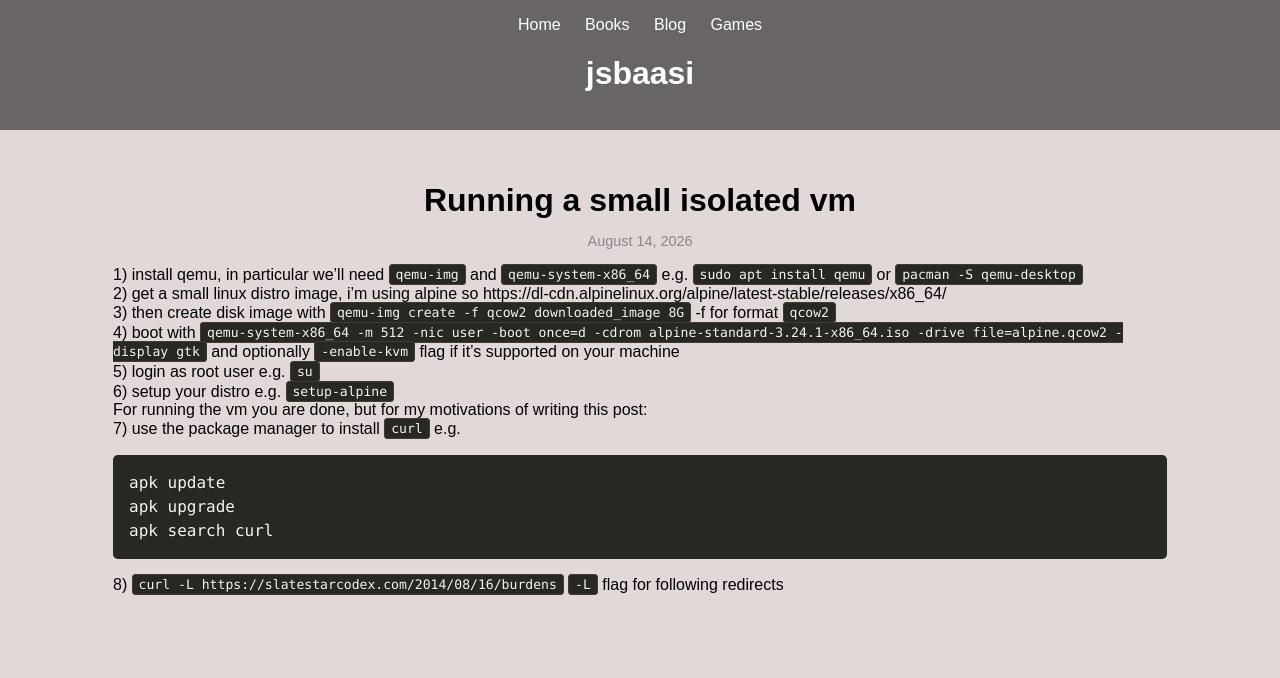
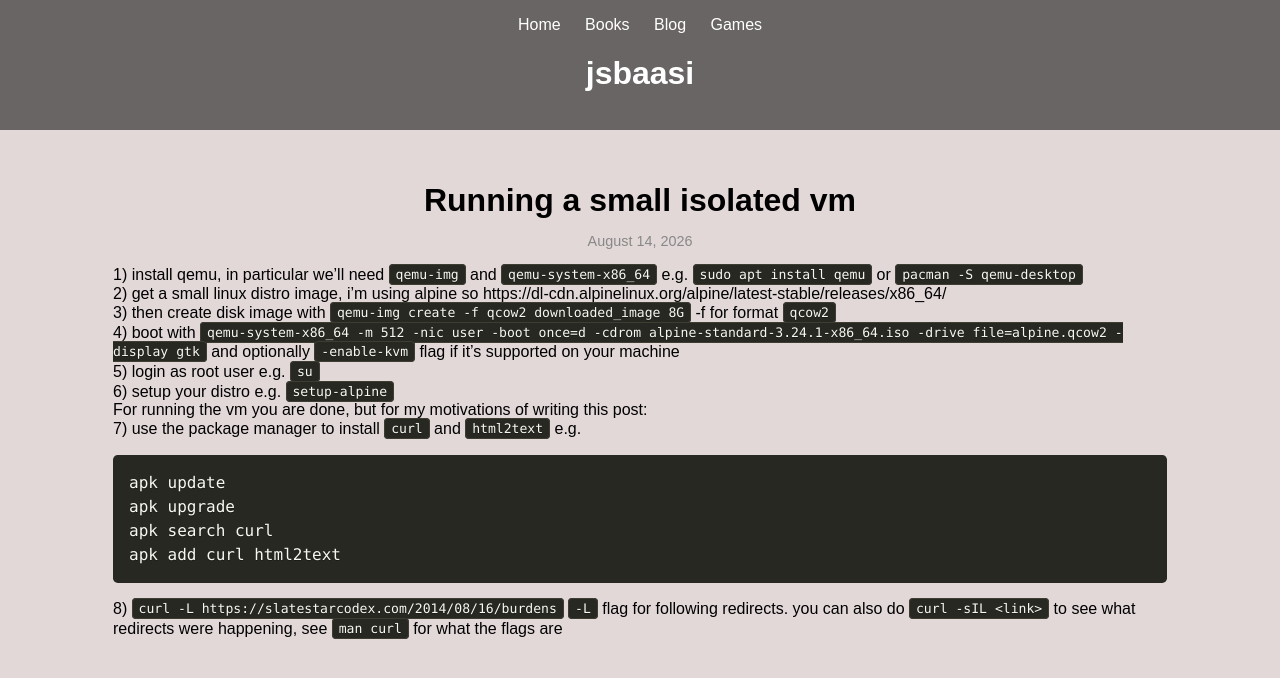
Before and after one commit to jsbaasi/jsbaasi.github.io, a Jekyll site: the page built from _posts/2026-08-14-running-a-small-isolated-vm.md, in a window 1280 px wide. Shown: the top 678 px of the page. Built offline with Jekyll 4.4.1, drawn with Linux system fonts in a browser that asks for light colours.

Commit message:
vault backup: 2026-08-14 14:16:08

````diff
--- a/_posts/2026-08-14-running-a-small-isolated-vm.md
+++ b/_posts/2026-08-14-running-a-small-isolated-vm.md
@@ -12,10 +12,11 @@ permalink: /running-a-small-isolated-vm/
 5) login as root user e.g. `su`
 6) setup your distro e.g. `setup-alpine`
 For running the vm you are done, but for my motivations of writing this post:
-7) use the package manager to install `curl` e.g.
+7) use the package manager to install `curl` and `html2text` e.g.
 ```
 apk update
 apk upgrade
 apk search curl
+apk add curl html2text
 ```
-8) `curl -L https://slatestarcodex.com/2014/08/16/burdens` `-L` flag for following redirects
+8) `curl -L https://slatestarcodex.com/2014/08/16/burdens` `-L` flag for following redirects. you can also do `curl -sIL <link>` to see what redirects were happening, see `man curl` for what the flags are
````
